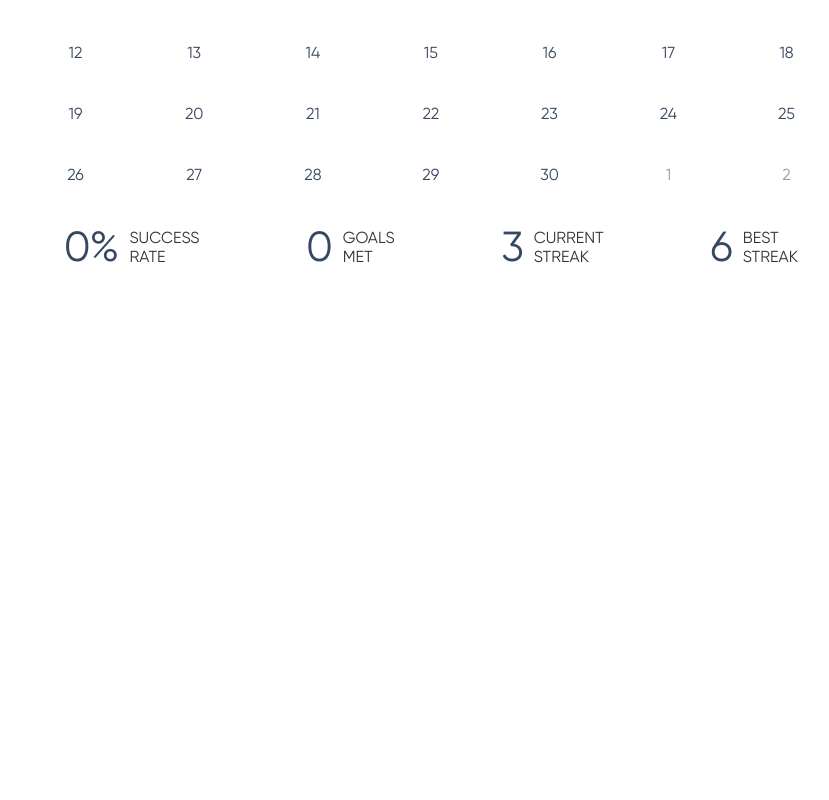
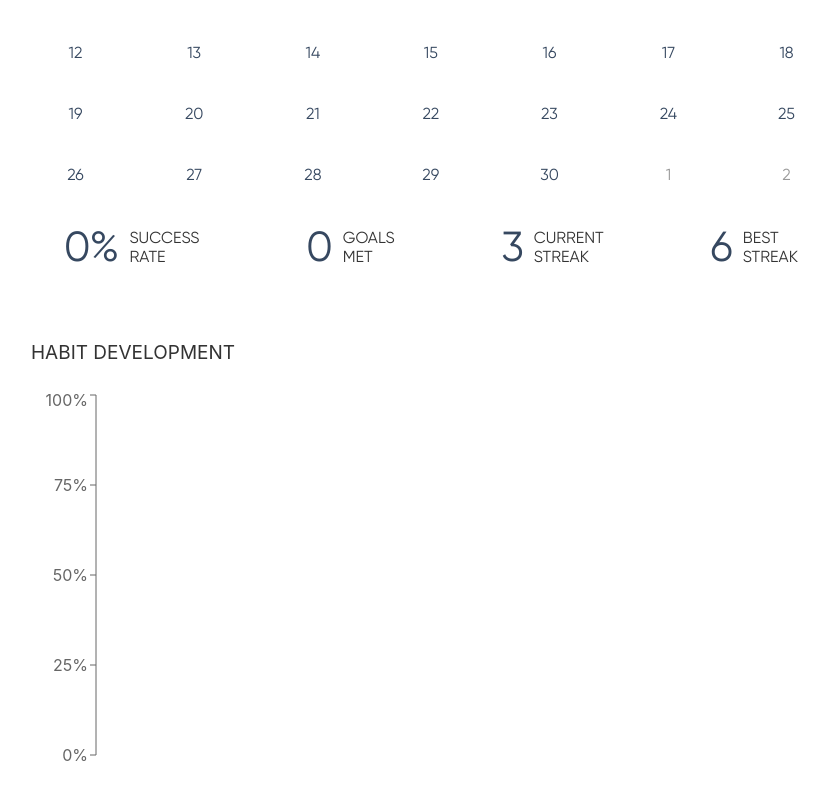
Before and after one commit to medonomator/Calendar, a React (Create React App) app: page / in a window 1280 px wide. Shown: the part 242-1042 px from the top of the page, without its empty margins (209-1038 px from the left). Before the commit the page ends 800 px from the top, so only its background shows below. Built offline with nearby package versions, Linux system fonts and the light colour scheme.

Commit message:
recharts working

```diff
--- a/package.json
+++ b/package.json
@@ -12,6 +12,7 @@
     "react-dates": "^21.8.0",
     "react-dom": "^17.0.2",
     "react-scripts": "4.0.3",
+    "recharts": "^2.0.9",
     "web-vitals": "^1.1.1"
   },
   "scripts": {
--- a/src/App.js
+++ b/src/App.js
@@ -1,11 +1,20 @@
+import React, { useState } from "react";
 import Calendar from "./components/Calendar";
 import Chart from "./components/Chart";
 
 const App = () => {
+  const [numbers, setNumbers] = useState([]);
+
+  const pushNumber = (item) => {
+    const array = [...numbers];
+    array.push(item);
+    setNumbers(array);
+  };
+
   return (
     <div className="App">
-      <Calendar />
-      {/* <Chart /> */}
+      <Calendar pushNumber={pushNumber} />
+      <Chart numbers={numbers} />
     </div>
   );
 };
--- a/src/components/Calendar/index.js
+++ b/src/components/Calendar/index.js
@@ -10,7 +10,7 @@ import "./animation.css";
 
 const MAX_NUMBER_DESKTOP = 35;
 
-const Calendar = () => {
+const Calendar = ({ pushNumber }) => {
   const [currentMonth, setMonth] = useState(months[new Date().getMonth()]);
   const [currentMonthNumber, setMonthNumber] = useState(new Date().getMonth());
   const [yearNumber, setYear] = useState(new Date().getFullYear());
@@ -77,6 +77,7 @@ const Calendar = () => {
     defineLeapYear();
     changeSuccessRate(0);
     setCountDayMet(0);
+    pushNumber('clear')
 
     const numbers = e.target.parentElement.parentElement.children[1];
     const oldStyle = numbers.className.replace("calendar-render", "");
@@ -107,6 +108,7 @@ const Calendar = () => {
     defineLeapYear();
     changeSuccessRate(0);
     setCountDayMet(0);
+    pushNumber('clear')
 
     const numbers = e.target.parentElement.parentElement.children[1];
     const oldStyle = numbers.className;
@@ -164,6 +166,11 @@ const Calendar = () => {
     });
 
     pushArrayOfDays(array);
+
+    pushNumber({
+      name: countDayMet,
+      pv: successRate,
+    });
   };
 
   return (
--- a/src/components/Chart/chart.module.sass
+++ b/src/components/Chart/chart.module.sass
@@ -1 +1,8 @@
-.main
+.chartWrapper
+  height: 100%
+  min-height: 500px
+
+.h4
+  color: #333333
+  font-size: 19px
+  font-weight: 400
--- a/src/components/Chart/index.js
+++ b/src/components/Chart/index.js
@@ -1,10 +1,31 @@
-import React, { useEffect } from "react";
+import React from "react";
+import {
+  LineChart,
+  Line,
+  ResponsiveContainer,
+  XAxis,
+  YAxis,
+  Tooltip,
+} from "recharts";
 import styles from "./chart.module.sass";
 
-const Chart = () => {
-  // здесь данные которые заходят в календарь и они же заходят в график
-
-  return <div className={styles.main}>Chart</div>;
+const Chart = ({ numbers }) => {
+  return (
+    <div className={styles.chartWrapper}>
+      <h4 className={styles.h4}>HABIT DEVELOPMENT</h4>
+      <LineChart width={800} height={400} data={numbers}>
+        <XAxis
+          tickLine={true}
+          xAxisId={0}
+          label={{ value: "1", angle: 10, position: "bottom" }}
+          interval={"preserveEnd"}
+        />
+        <YAxis unit="%" type="number" domain={[0, 100]} />
+        <Tooltip />
+        <Line dataKey="pv" stroke="#f2c938" strokeWidth={3} />
+      </LineChart>
+    </div>
+  );
 };
 
 export default Chart;
```
Also changed, not shown: 1 other file (tests, documents, lock files or other folders).
